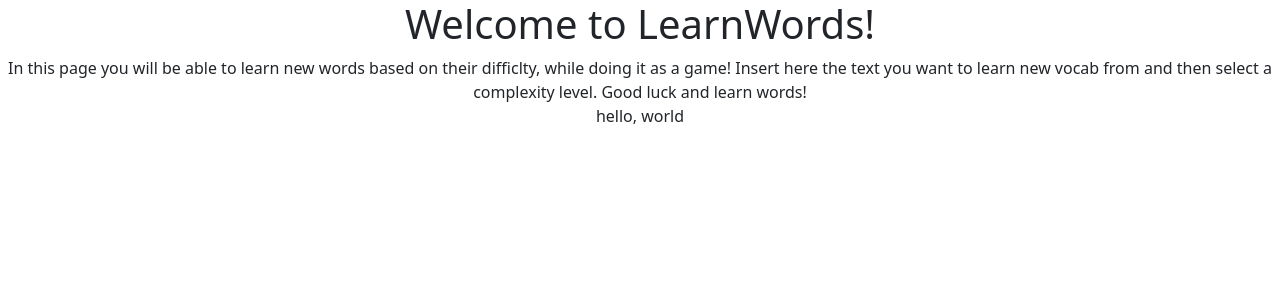
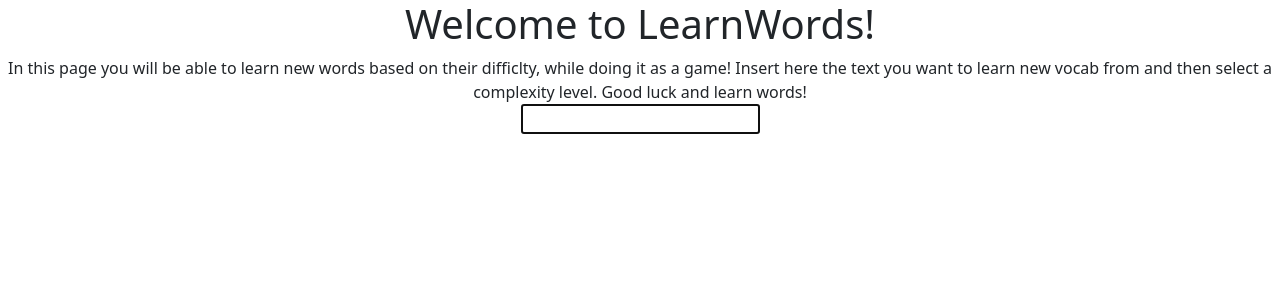
Before and after one commit to santiagodeluca/CS50-Final-Project, a Python web app: template project/templates/index.html in a window 1280 px wide. Shown: the top 300 px of the page. Run offline with Jinja, Linux system fonts and the light colour scheme; the template is opened without the code that fills it, so the values that code supplies are empty.

Commit message:
play functionality done

```diff
--- a/project/templates/index.html
+++ b/project/templates/index.html
@@ -2,8 +2,19 @@
 
 {% block main %}
 
+    <h1 class="fifteen">Welcome to LearnWords!</h1>
+
+
     <div>
-        hello, world
+        In this page you will be able to learn new words based on their difficlty,
+        while doing it as a game! Insert here the text you want to learn new vocab
+        from and then select a complexity level. Good luck and learn words!
+    </div>
+
+    <div>
+        <form action="/" method="post">
+            <input autocomplete="off" autofocus="off" type="text" class="custom-input" name="text">
+        </form>
     </div>
 
 {% endblock %}
--- a/project/templates/layout.html
+++ b/project/templates/layout.html
@@ -4,20 +4,12 @@
         <link href="https://cdn.jsdelivr.net/npm/bootstrap@5.3.2/dist/css/bootstrap.min.css" rel="stylesheet" integrity="sha384-T3c6CoIi6uLrA9TneNEoa7RxnatzjcDSCmG1MXxSR1GAsXEV/Dwwykc2MPK8M2HN" crossorigin="anonymous">
         <script src="https://cdn.jsdelivr.net/npm/bootstrap@5.3.2/dist/js/bootstrap.bundle.min.js" integrity="sha384-C6RzsynM9kWDrMNeT87bh95OGNyZPhcTNXj1NW7RuBCsyN/o0jlpcV8Qyq46cDfL" crossorigin="anonymous"></script>
 
-        <link href="/static/styles.css" rel="stylesheet">
+        <link href="../static/styles.css" rel="stylesheet">
 
         <title>LearnWords!</title>
 
     </head>
-    <body class="col-auto row justify-content-center text-center">
-
-        <h1 class="forty">Welcome to LearnWords!</h1>
-
-        <div>
-            In this page you will be able to learn new words based on their difficlty,
-            while doing it as a game! Insert here the text you want to learn new vocab
-            from and then select a complexity level. Good luck and learn words!
-        </div>
+    <body class="col-auto row justify-content-center text-center align-items-center d-flex h-100" >
 
         {% block main %}{% endblock %}
 
```
